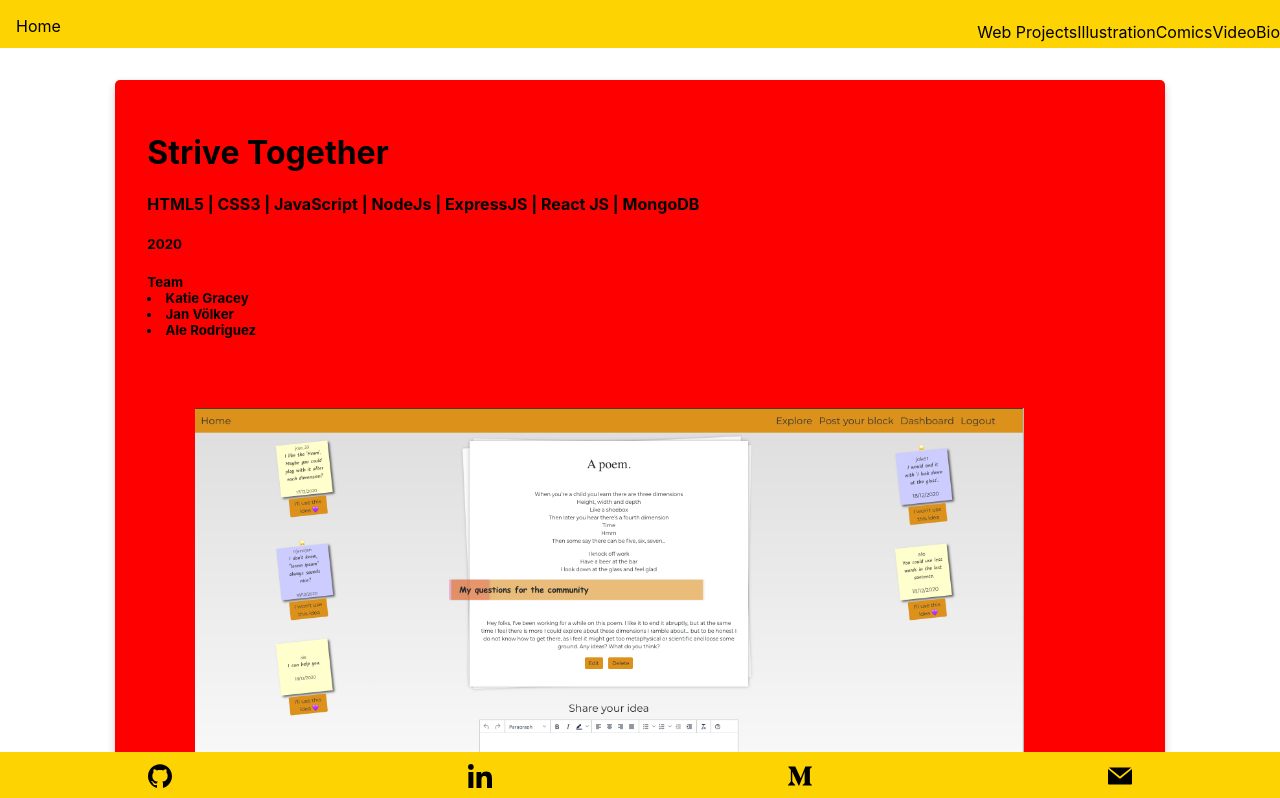
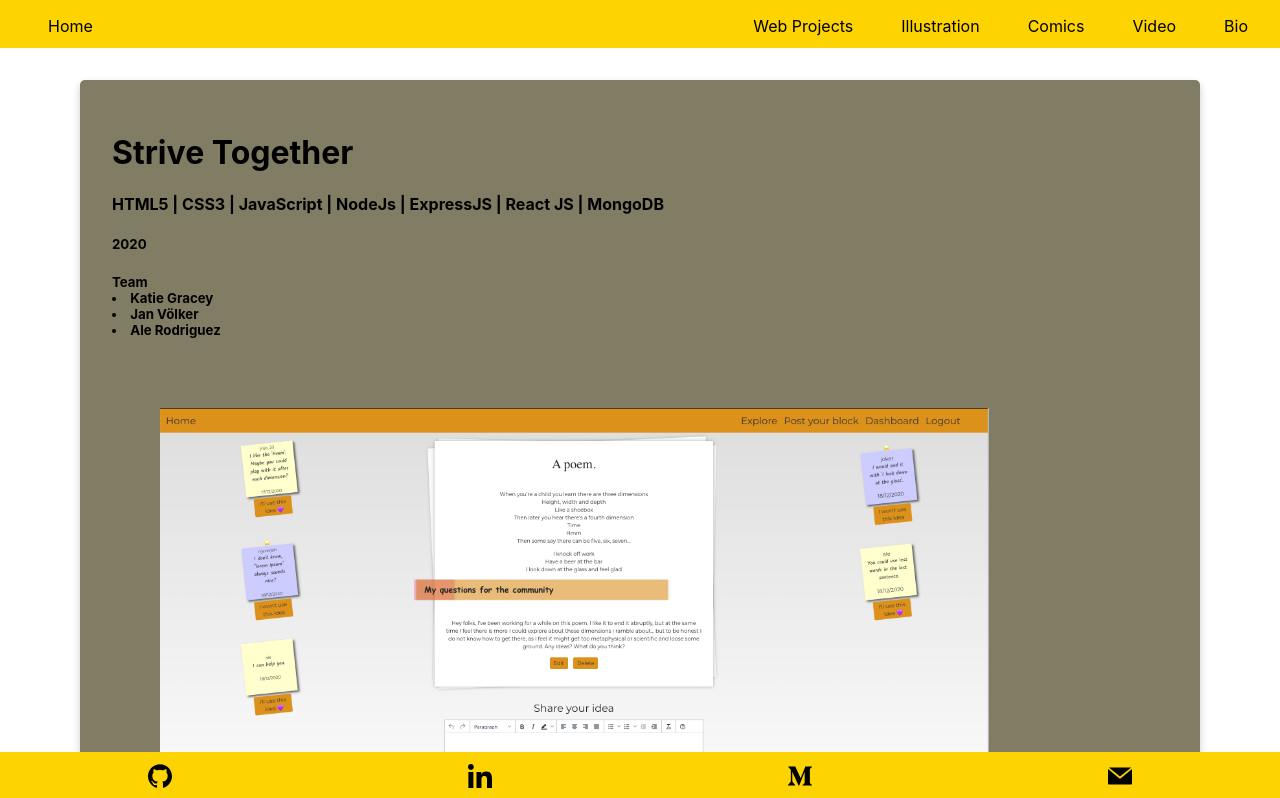
Before and after one commit to prullansky/illustration_portfolio, a Next.js app: page /web_projects in a window 1280 px wide. Shown: the top 798 px of the page. Built offline with nearby package versions, Linux system fonts and the light colour scheme.

Commit message:
fixed navbar

```diff
--- a/components/navbar.js
+++ b/components/navbar.js
@@ -4,7 +4,7 @@ import Link from 'next/link'
 
 export default function Navbar() {
   return (
-    <div className={styles.nav_top}>
+    <nav className={styles.nav_top}>
       <div className={styles.nav_item_left}>
         <Link href="/">
           <a className={styles.nav_item}>Home</a>
@@ -40,6 +40,6 @@ export default function Navbar() {
       {/* <Link href="/contact">
         <a className={styles.nav_item}>Contact</a>
       </Link> */}
-    </div>
+    </nav>
   )
 }
--- a/styles/Home.module.css
+++ b/styles/Home.module.css
@@ -59,7 +59,8 @@
 
 .card {
   box-shadow: 0 4px 8px 0 rgba(0,0,0,0.2);
-  background-color:red;
+  width: 70rem;
+  background-color: #817c64;
   transition: 0.3s;
   border-radius: 5px; /* 5px rounded corners */
   padding: 2rem;
@@ -159,8 +160,8 @@
 
 /* Navbar */
 
-.nav-left {
-  /* position: fixed; */
+/* .nav-left {
+  position: fixed;
   background-color: #fdd302;
   width: 10rem;
   display: flex;
@@ -170,7 +171,7 @@
   flex-wrap: wrap;
   max-width: 800px;
   margin-top: 3rem;
-}
+} */
 
 .nav_top {
   background-color: #fdd302;
@@ -181,27 +182,24 @@
 }
 
 .flex {
-
   display: flex;
   flex-direction: row;
-  flex-wrap: nowrap;
+  flex-wrap: wrap;
   justify-content: space-around;
-  align-content: center;
-  align-items: center;
 }
-
 
 .nav_item {
   margin-top: 1rem;
-  text-align: left;
-  border-radius: 10px;
   transition: color 0.15s ease,  font-weight 0.15s ease;
+  margin-right: 2rem;
+  margin-left: 1rem;
 }
 
 .nav_item_left {
   margin-right: auto;
-  margin-left: 1rem;
+  margin-left: 2rem;
   margin-top: 1rem;
+  transition: color 0.15s ease,  font-weight 0.15s ease;
 }
 
 .nav_item:hover,
```
